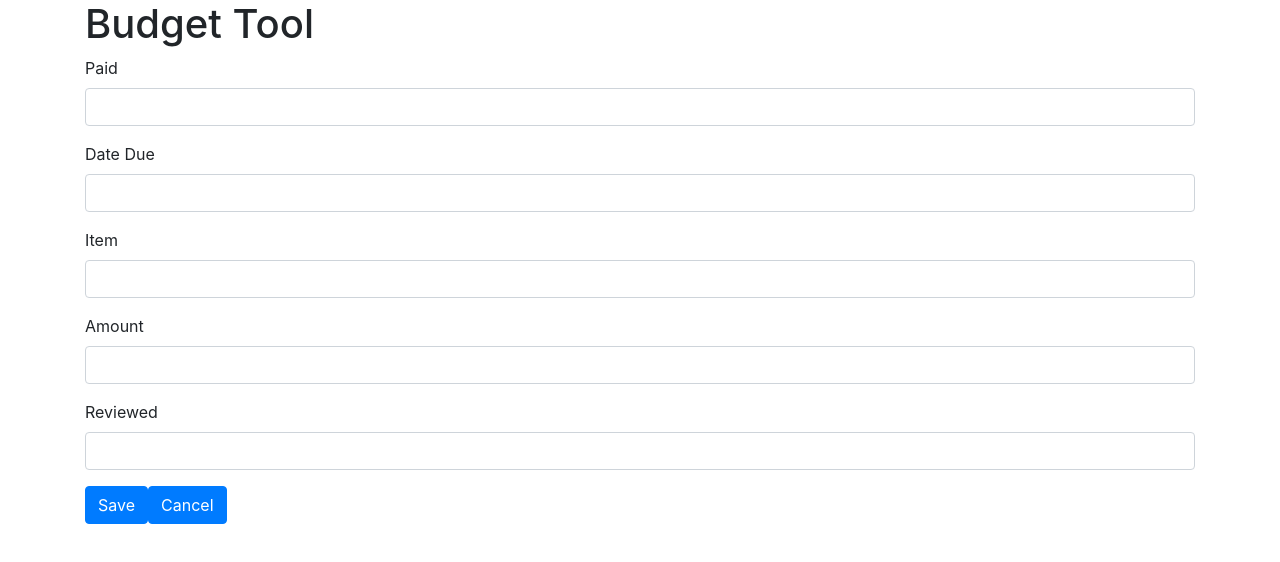
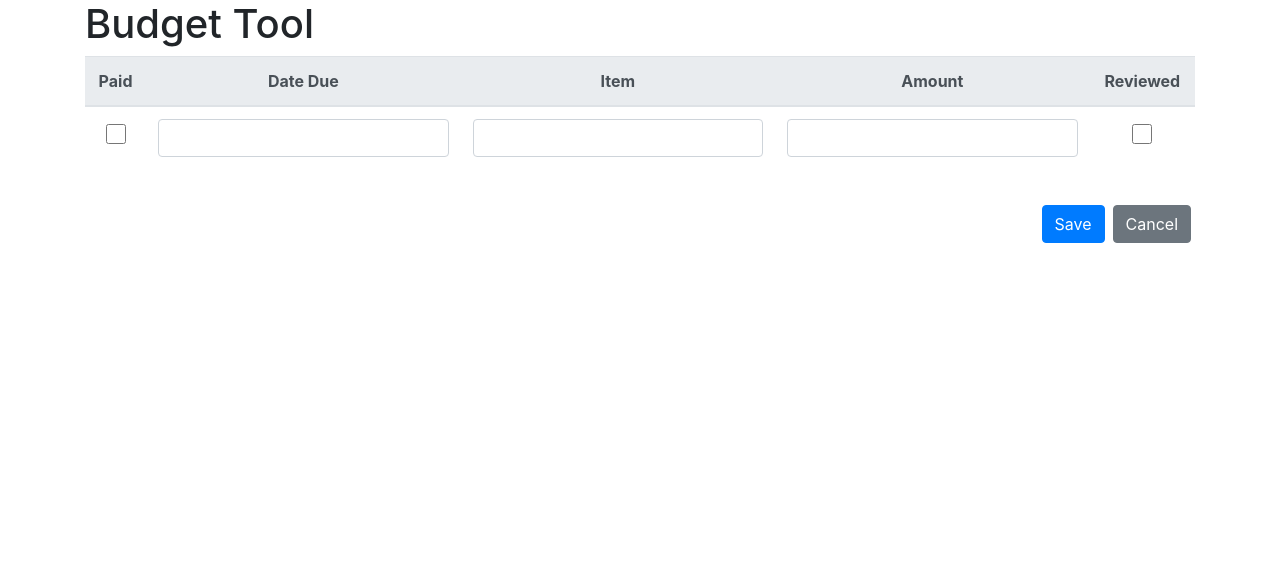
Before and after one commit to kdk321/budget-tool-app, an Angular app: page /budget-item in a window 1280 px wide. Shown: the top 562 px of the page. Built offline with nearby package versions, Linux system fonts and the light colour scheme.

Commit message:
Added FormsModule,  css for big checkbox,  refactored budget-item html to put fields in a table, binded budget-item

```diff
--- a/src/app/app.module.ts
+++ b/src/app/app.module.ts
@@ -6,6 +6,7 @@ import { AppComponent } from './app.component';
 import { BudgetItemListComponent } from './budget-item-list/budget-item-list.component';
 import { HttpClientModule } from '@angular/common/http';
 import { BudgetItemComponent } from './budget-item/budget-item.component';
+import{ FormsModule } from '@angular/forms';
 
 @NgModule({
   declarations: [
@@ -16,7 +17,8 @@ import { BudgetItemComponent } from './budget-item/budget-item.component';
   imports: [
     BrowserModule,
     AppRoutingModule,
-    HttpClientModule
+    HttpClientModule,
+    FormsModule
   ],
   providers: [],
   bootstrap: [AppComponent]
--- a/src/app/budget-item/budget-item.component.css
+++ b/src/app/budget-item/budget-item.component.css
@@ -0,0 +1 @@
+.big-checkbox {width: 20px; height: 20px;}
--- a/src/app/budget-item/budget-item.component.html
+++ b/src/app/budget-item/budget-item.component.html
@@ -1,26 +1,46 @@
 <div class="container">
     <form>
+        <table class="table text-center">
+            <thead class="thead-light">
+                <th>Paid</th>
+                <th>Date Due</th>
+                <th>Item</th>
+                <th>Amount</th>
+                <th>Reviewed</th>
+            </thead>
+            <tbody>
+                <tr>
+                    <td>
+                        <div class="form-check">
+                            <input type="checkbox" [(ngModel)]="budgetItem.paid" class="form-check-input big-checkbox" name="paid">
+                        </div>
+                    </td>
+                    <td>
                         <div class="form-group">
-            <label for="paid">Paid</label>
-            <input type="text" class="form-control" id="paid">
+                            <input type="text" [(ngModel)]="budgetItem.dateDue" class="form-control" name="dateDue">
                         </div>
+                    </td>
+                    <td>
                         <div class="form-group">
-            <label for="dateDue">Date Due</label>
-            <input type="text" class="form-control" id="dateDue">
+                            <input type="text"[(ngModel)]="budgetItem.item" class="form-control" name="item">
                         </div>
+                    </td>
+                    <td>
                         <div class="form-group">
-            <label for="item">Item</label>
-            <input type="text" class="form-control" id="item">
+                            <input type="text" [(ngModel)]="budgetItem.amount" class="form-control" name="amount">
                         </div>
-        <div class="form-group">
-            <label for="item">Amount</label>
-            <input type="text" class="form-control" id="item">
+                    </td>
+                    <td>
+                        <div class="form-check">
+                            <input type="checkbox" [(ngModel)]="budgetItem.reviewed" class="form-check-input big-checkbox" name="reviewed">
                         </div>
-        <div class="form-group">
-            <label for="item">Reviewed</label>
-            <input type="text" class="form-control" id="item">
+                    </td>
+                </tr>
+            </tbody>
+        </table>
+        <div class="float-right">
+            <button class="btn btn-primary m-1">Save</button>
+            <button type="button" class="btn btn-secondary m-1" routerLink="/budget-item-list">Cancel</button>
         </div>
-        <button type="submit" class="btn btn-primary">Save</button>
-        <button class="btn btn-primary" routerLink="/budget-item-list">Cancel</button>
     </form>
 </div>
--- a/src/app/budget-item/budget-item.component.ts
+++ b/src/app/budget-item/budget-item.component.ts
@@ -1,4 +1,7 @@
 import { Component, OnInit } from '@angular/core';
+import { Item } from '../models/item.model';
+import { BudgetItemService } from '../services/budget-item.service';
+import { Router } from '@angular/router';
 
 @Component({
   selector: 'app-budget-item',
@@ -7,9 +10,19 @@ import { Component, OnInit } from '@angular/core';
 })
 export class BudgetItemComponent implements OnInit {
 
-  constructor() { }
+  budgetItem: Item;
+
+  constructor(private budgetItemService: BudgetItemService, private router: Router ) { }
 
   ngOnInit() {
+    this.budgetItem = new Item();
+  }
+
+  saveBudgetItem()
+  {
+    this.budgetItemService.save(this.budgetItem).subscribe(data =>
+      this.router.navigateByUrl("budget-item-list")
+    );
   }
 
 }
```
Lines whose indentation alone changed are shown as unchanged.
